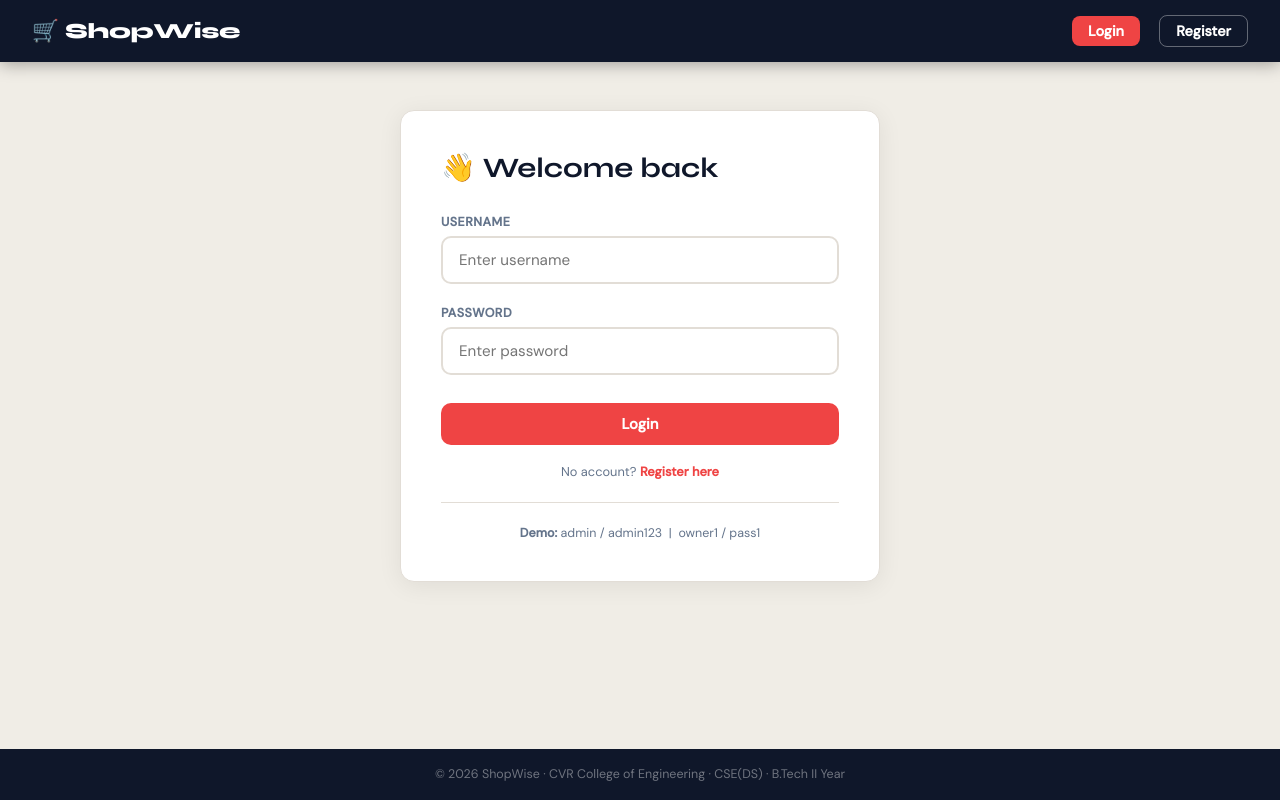
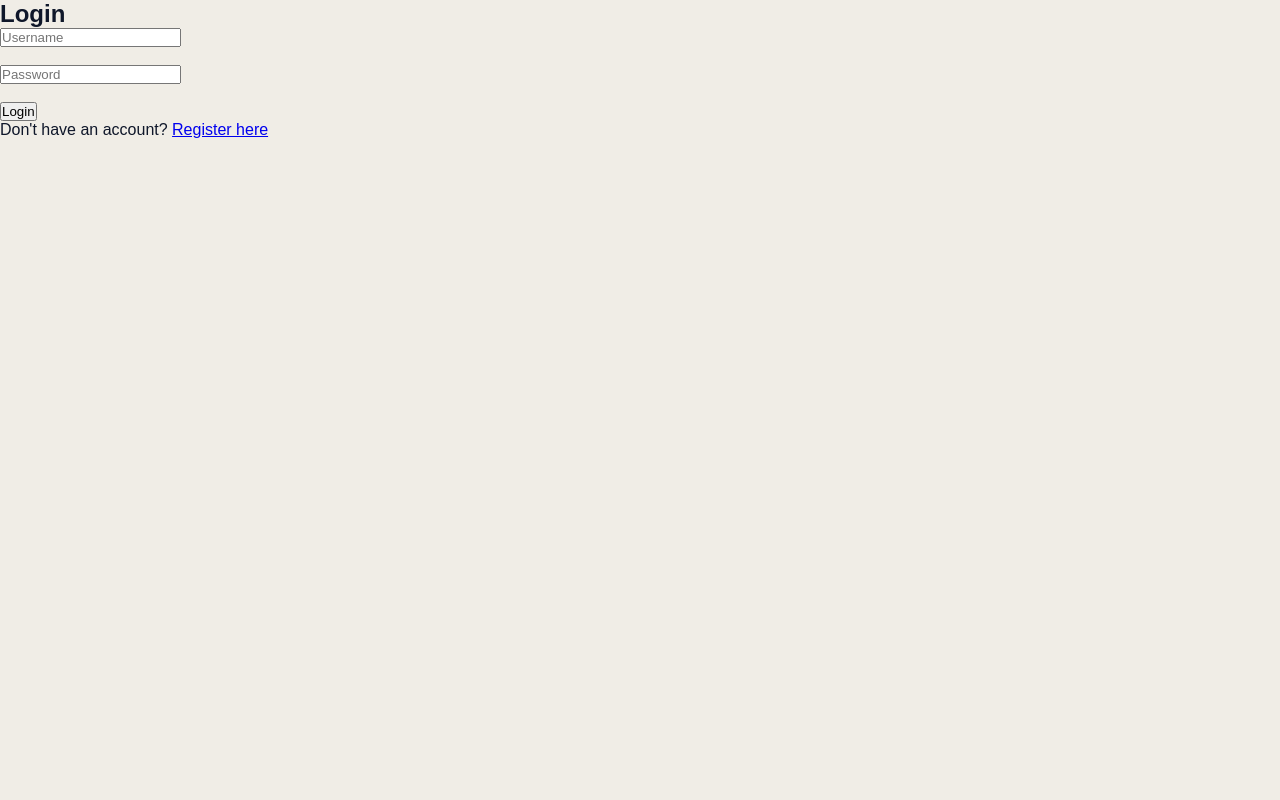
Before and after one commit to madhuhasini18/r, a Flask app: page /login in a window 1280 px wide. Run offline with Flask 3, Linux system fonts and the light colour scheme.

Commit message:
login.html

```diff
--- a/templates/login.html
+++ b/templates/login.html
@@ -1,23 +1,28 @@
-{% extends "base.html" %}
-{% block title %}Login – ShopWise{% endblock %}
-{% block content %}
-<div class="form-card">
-  <h2>👋 Welcome back</h2>
-  <form method="POST">
-    <div class="field-group">
-      <label>Username</label>
-      <input type="text" name="username" placeholder="Enter username" required/>
-    </div>
-    <div class="field-group">
-      <label>Password</label>
-      <input type="password" name="password" placeholder="Enter password" required/>
-    </div>
-    <button type="submit" class="btn btn-primary" style="width:100%;margin-top:.4rem;">Login</button>
-  </form>
-  <p class="form-hint" style="margin-top:1.1rem;">No account? <a href="/register">Register here</a></p>
-  <hr class="divider"/>
-  <p style="font-size:.78rem;color:var(--muted);text-align:center;">
-    <strong>Demo:</strong> admin / admin123 &nbsp;|&nbsp; owner1 / pass1
-  </p>
-</div>
-{% endblock %}
+<!DOCTYPE html>
+<html>
+<head>
+    <title>Login - ShopWise</title>
+    <link rel="stylesheet" href="{{ url_for('static', filename='css/style.css') }}">
+</head>
+<body>
+<h2>Login</h2>
+
+<form method="POST" action="{{ url_for('login') }}">
+    <input type="text" name="username" placeholder="Username" required><br><br>
+    <input type="password" name="password" placeholder="Password" required><br><br>
+    <button type="submit">Login</button>
+</form>
+
+<p>Don't have an account? <a href="{{ url_for('register') }}">Register here</a></p>
+
+{% with messages = get_flashed_messages() %}
+{% if messages %}
+    <ul>
+    {% for msg in messages %}
+        <li>{{ msg }}</li>
+    {% endfor %}
+    </ul>
+{% endif %}
+{% endwith %}
+</body>
+</html>
```
